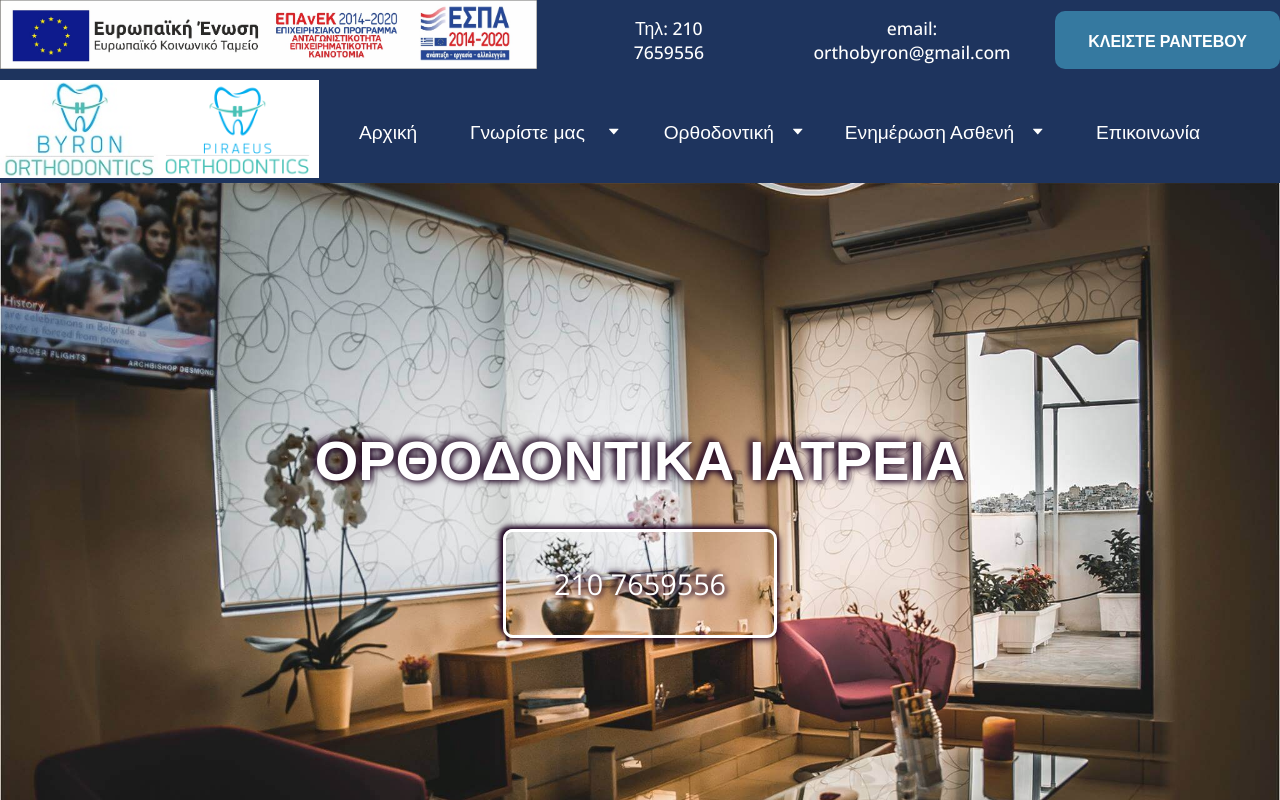
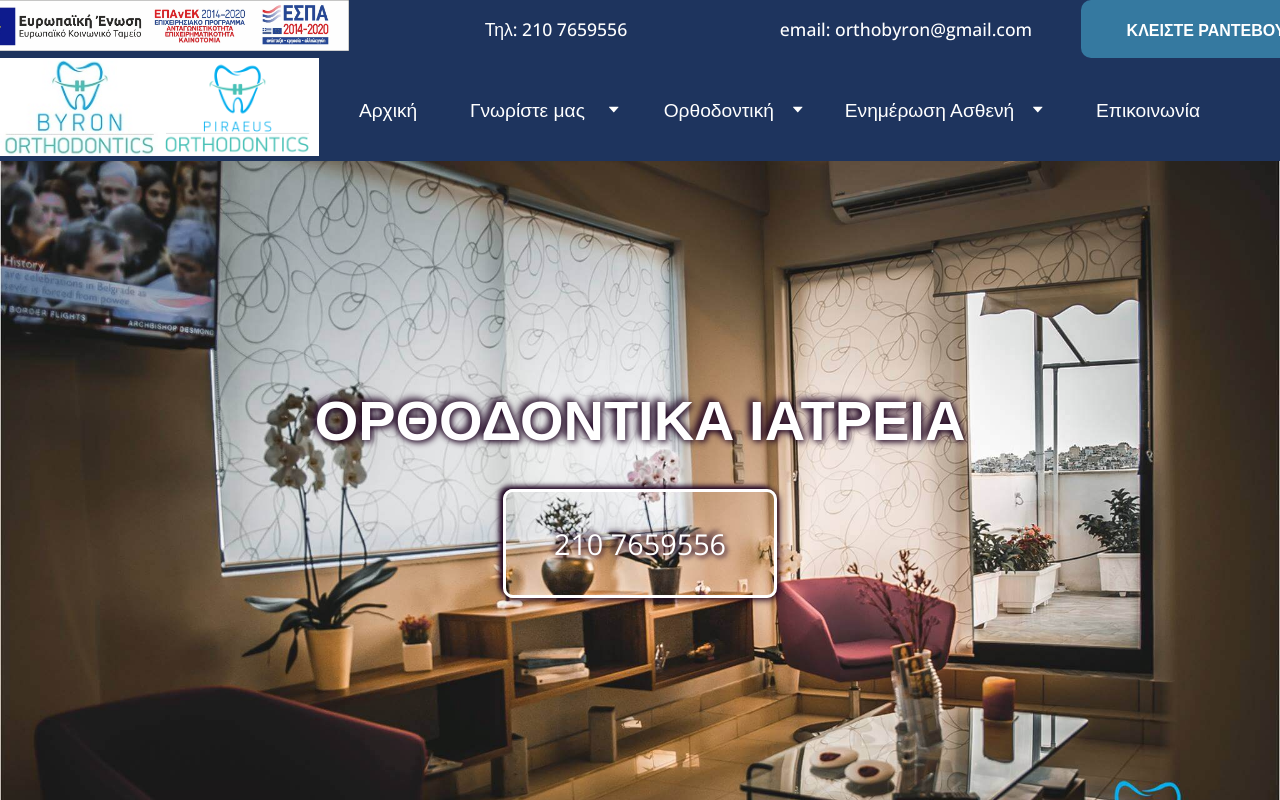
Before and after one commit to 3vilBonobo/orthobyron.gr, a React (Create React App) app: page / in a window 1280 px wide. Shown: the top 800 px of the page. Built offline with nearby package versions, Linux system fonts and the light colour scheme; the HTML template or start-up script is replaced by a standard one.

Commit message:
fix header responsive

```diff
--- a/src/components/Styles/Header.style.js
+++ b/src/components/Styles/Header.style.js
@@ -31,6 +31,11 @@ export const StyledBannerLink = styled.a`
 
 export const StyledBannerTop = styled.img`
   width: 100%;
+  @media screen and (min-width: 768px) {
+    width: 50%;
+    min-width: 400px;
+    align-self: flex-start;
+  }
 `;
 
 export const StyledTopHeaderSection = styled.div`
@@ -49,7 +54,7 @@ export const StyledContactHeaderSection = styled.div`
   display: flex;
   flex-direction: row;
   align-items: center;
-  justify-content: space-around;
+  justify-content: space-between;
 `;
 
 export const StyledBottomHeaderSection = styled.div`
@@ -71,12 +76,11 @@ export const StyledPhone = styled.a`
   padding: 1rem;
   color: #3579a0;
   @media screen and (min-width: 768px) {
-    max-width: 350px;
+    width: 350px;
     color: #fff;
     font-size: 1.1rem;
     font-weight: 500;
     transition: 0.5s background-color;
-    width: fit-content;
     padding-inline: 2rem;
     border-radius: 10px;
     margin-left: 2rem;
@@ -98,7 +102,6 @@ export const StyledEmail = styled.a`
   @media screen and (min-width: 768px) {
     width: 350px;
     display: inline-block;
-    width: fit-content;
     text-align: center;
     color: #fff;
     font-size: 1.1rem;
@@ -117,7 +120,6 @@ export const StyledCTA = styled(Link)`
   display: inline-block;
   text-align: center;
   justify-content: center;
-  width: 100%;
   font-weight: 600;
   padding: 1.2rem;
   background-color: #3579a0;
--- a/src/components/Styles/Home.styles.js
+++ b/src/components/Styles/Home.styles.js
@@ -3,7 +3,7 @@ import styled from 'styled-components';
 export const StyledMain = styled.div`
   width: 100%;
   position: relative;
-  top: 180px;
+  top: 140px;
 `;
 export const StyledHero = styled.div`
   width: 100%;
```
